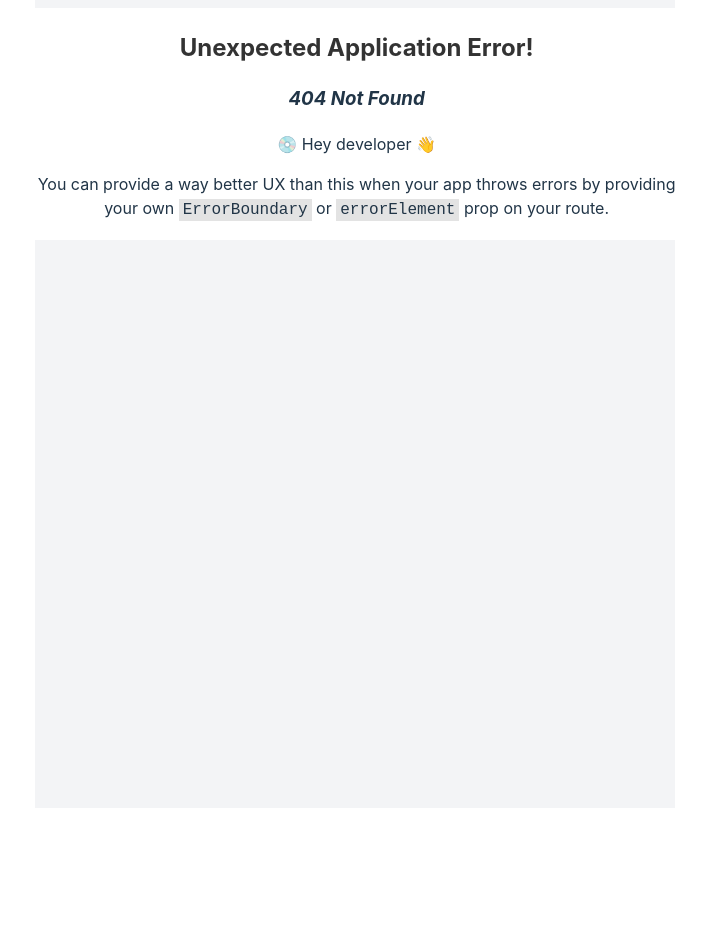
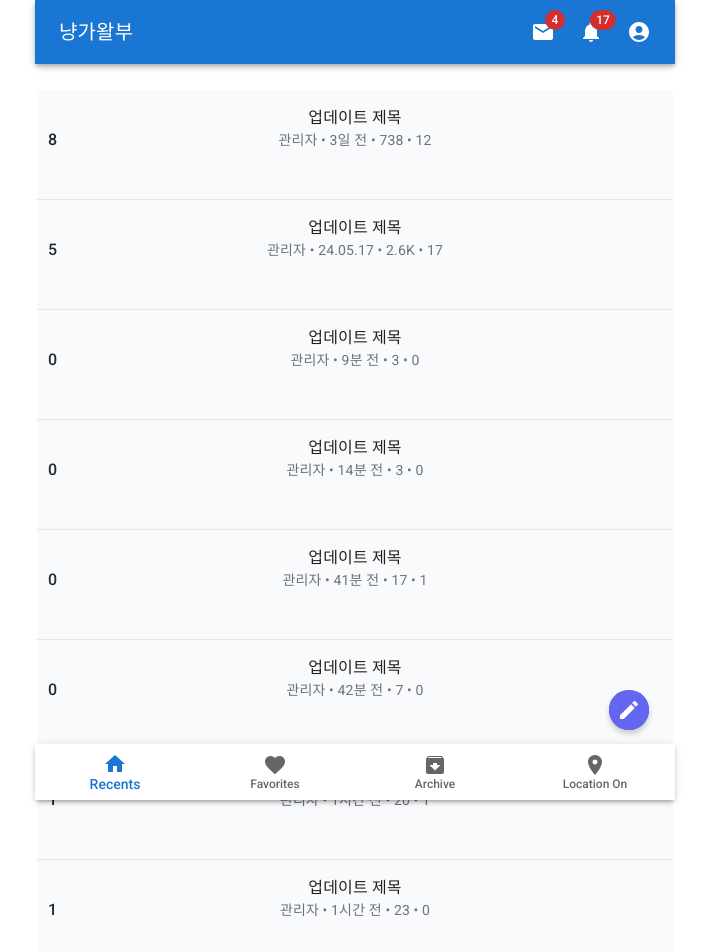
Before and after one commit to gywls20/Palette-Pets-Front, a React (Vite) app: page /updateList in a window 1280 px wide. Before the commit this address had no page. Shown: the top 952 px of the page, without its empty margins (285-994 px from the left). Before the commit the page ends 808 px from the top, so only its background shows below. Built offline with nearby package versions, Linux system fonts and the light colour scheme.

Commit message:
업데이트 리스트 추가

```diff
--- a/src/components/mainPage/UpdateComp.jsx
+++ b/src/components/mainPage/UpdateComp.jsx
@@ -1,4 +1,5 @@
 import React from 'react';
+import { Link } from 'react-router-dom';
 import "../../styles/mainPage/update.css";
 
 const UpdateComp = () => {
@@ -7,23 +8,28 @@ const UpdateComp = () => {
             <h3>냥가왈부 업데이트</h3>
             <div className={'updateList'}>
                 <div className="upL">
-                    <a className="upList" href="">
-                    <span className="upL1">첫번째 업데이트🐶</span></a>
+                    <Link to="/update/1" className="upList">
+                        <span className="upL1">첫번째 업데이트🐶</span>
+                    </Link>
                     <hr className="updateHr"/>
-                    <a className="upList" href="">
-                        <span className="upL2">두번째 업데이트🐶</span></a>
+                    <Link to="/update/2" className="upList">
+                        <span className="upL2">두번째 업데이트🐶</span>
+                    </Link>
                     <hr className="updateHr"/>
-                    <a className="upList" href="">
-                        <span className="upL3">세번째 업데이트🐶</span></a>
+                    <Link to="/update/3" className="upList">
+                        <span className="upL3">세번째 업데이트🐶</span>
+                    </Link>
                     <hr className="updateHr"/>
-                    <a className="upList" href="">
-                        <span className="upL4">네번째 업데이트🐶</span></a>
+                    <Link to="/update/4" className="upList">
+                        <span className="upL4">네번째 업데이트🐶</span>
+                    </Link>
                     <hr className="updateHr"/>
-                    <a className="upList" href="">
-                        <span className="upL5">다섯번째 업데이트🐶</span></a>
+                    <Link to="/update/5" className="upList">
+                        <span className="upL5">다섯번째 업데이트🐶</span>
+                    </Link>
                     <hr className="updateHr"/>
                 </div>
-                <button className={"updateButton"}>더보기</button>
+                <Link to="/updateList" className={"updateButton"}>더보기</Link>
             </div>
         </div>
     );
--- /dev/null
+++ b/src/components/updatePage/UpdateListComp.jsx
@@ -0,0 +1,90 @@
+// eslint-disable-next-line no-unused-vars
+import React from "react";
+import "../../styles/update/UpdateList.css";
+
+const UpdateListComp = () => {
+  return (
+    <>
+      <div className="header">
+      </div>
+      <main className="container mx-auto px-4 py-4">
+        <div className="post">
+          <div className="flex justify-between items-center">
+            <div>
+              <div className="post-title text-red-500">업데이트 제목</div>
+              <div className="post-meta">관리자 • 3일 전 • 738 • 12</div>
+            </div>
+            <div className="post-comments">8</div>
+          </div>
+        </div>
+        <div className="post">
+          <div className="flex justify-between items-center">
+            <div>
+              <div className="post-title text-red-500">
+                업데이트 제목
+              </div>
+              <div className="post-meta">관리자 • 24.05.17 • 2.6K • 17</div>
+            </div>
+            <div className="post-comments">5</div>
+          </div>
+        </div>
+        <div className="post">
+          <div className="flex justify-between items-center">
+            <div>
+              <div className="post-title text-blue-500">업데이트 제목</div>
+              <div className="post-meta">관리자 • 9분 전 • 3 • 0</div>
+            </div>
+            <div className="post-comments">0</div>
+          </div>
+        </div>
+        <div className="post">
+          <div className="flex justify-between items-center">
+            <div>
+              <div className="post-title text-blue-500">업데이트 제목</div>
+              <div className="post-meta">관리자 • 14분 전 • 3 • 0</div>
+            </div>
+            <div className="post-comments">0</div>
+          </div>
+        </div>
+        <div className="post">
+          <div className="flex justify-between items-center">
+            <div>
+              <div className="post-title text-blue-500">업데이트 제목</div>
+              <div className="post-meta">관리자 • 41분 전 • 17 • 1</div>
+            </div>
+            <div className="post-comments">0</div>
+          </div>
+        </div>
+        <div className="post">
+          <div className="flex justify-between items-center">
+            <div>
+              <div className="post-title text-blue-500">업데이트 제목</div>
+              <div className="post-meta">관리자 • 42분 전 • 7 • 0</div>
+            </div>
+            <div className="post-comments">0</div>
+          </div>
+        </div>
+        <div className="post">
+          <div className="flex justify-between items-center">
+            <div>
+              <div className="post-title text-blue-500">업데이트 제목</div>
+              <div className="post-meta">관리자 • 1시간 전 • 20 • 1</div>
+            </div>
+            <div className="post-comments">1</div>
+          </div>
+        </div>
+        <div className="post">
+          <div className="flex justify-between items-center">
+            <div>
+              <div className="post-title text-blue-500">업데이트 제목</div>
+              <div className="post-meta">관리자 • 1시간 전 • 23 • 0</div>
+            </div>
+            <div className="post-comments">1</div>
+          </div>
+        </div>
+      </main>
+    </>
+  );
+};
+
+export default UpdateListComp;
--- a/src/layouts/Header.jsx
+++ b/src/layouts/Header.jsx
@@ -15,8 +15,6 @@ import MoreIcon from '@mui/icons-material/MoreVert';
 import {useState} from "react";
 import {CssBaseline} from "@mui/material";
 import { Link, useNavigate } from 'react-router-dom';
-import {faDog} from "@fortawesome/free-solid-svg-icons";
-import {faCat} from "@fortawesome/free-solid-svg-icons";
 import {FontAwesomeIcon} from "@fortawesome/react-fontawesome";
 
 
--- /dev/null
+++ b/src/pages/update/UpdateList.jsx
@@ -0,0 +1,13 @@
+// eslint-disable-next-line no-unused-vars
+import UpdateListComp from "../../components/updatePage/UpdateListComp.jsx";
+import DefaultLayout from "../../layouts/DefaultLayout.jsx";
+
+const UpdateList = () => {
+    return (
+        <DefaultLayout>
+            <UpdateListComp/>
+        </DefaultLayout>
+    );
+};
+
+export default UpdateList;
--- a/src/router/root.jsx
+++ b/src/router/root.jsx
@@ -13,6 +13,8 @@ const TestPage = lazy(() => import('../pages/test/TestPage.jsx'));
 const AriticlePage = lazy(()=>import('../pages/AriticlePage.jsx'));
 const ReportList = lazy(() => import('../pages/manager/ReportList.jsx'))
 const HistoryList = lazy(() => import('../pages/manager/HistoryList.jsx'))
+const UpdateList = lazy(() => import('../pages/update/UpdateList.jsx'))
+
 
 const root = createBrowserRouter([
     {
@@ -65,6 +67,11 @@ const root = createBrowserRouter([
         element: <Suspense fallback={<Loading/>}><HistoryList/></Suspense>
     },
 
+    {
+        path: "/updateList",
+        element: <Suspense fallback={<Loading/>}><UpdateList/></Suspense>
+    },
+
 ]);
 
 export default root;
--- a/src/styles/mainPage/update.css
+++ b/src/styles/mainPage/update.css
@@ -53,3 +53,18 @@
 @media only screen and (min-width: 1200px) {
 
 }
+
+.updateButton {
+    margin-top: 10px;
+    border-radius: 5px;
+    display: inline-block;
+    height: 25px;
+    width: 70px;
+    color:white;
+    background-color: black;
+}
+
+.updateButton:hover {
+    color: white;
+    background-color: #6b7280;
+}
```
Also changed, not shown: src/styles/update/UpdateList.css (added).
